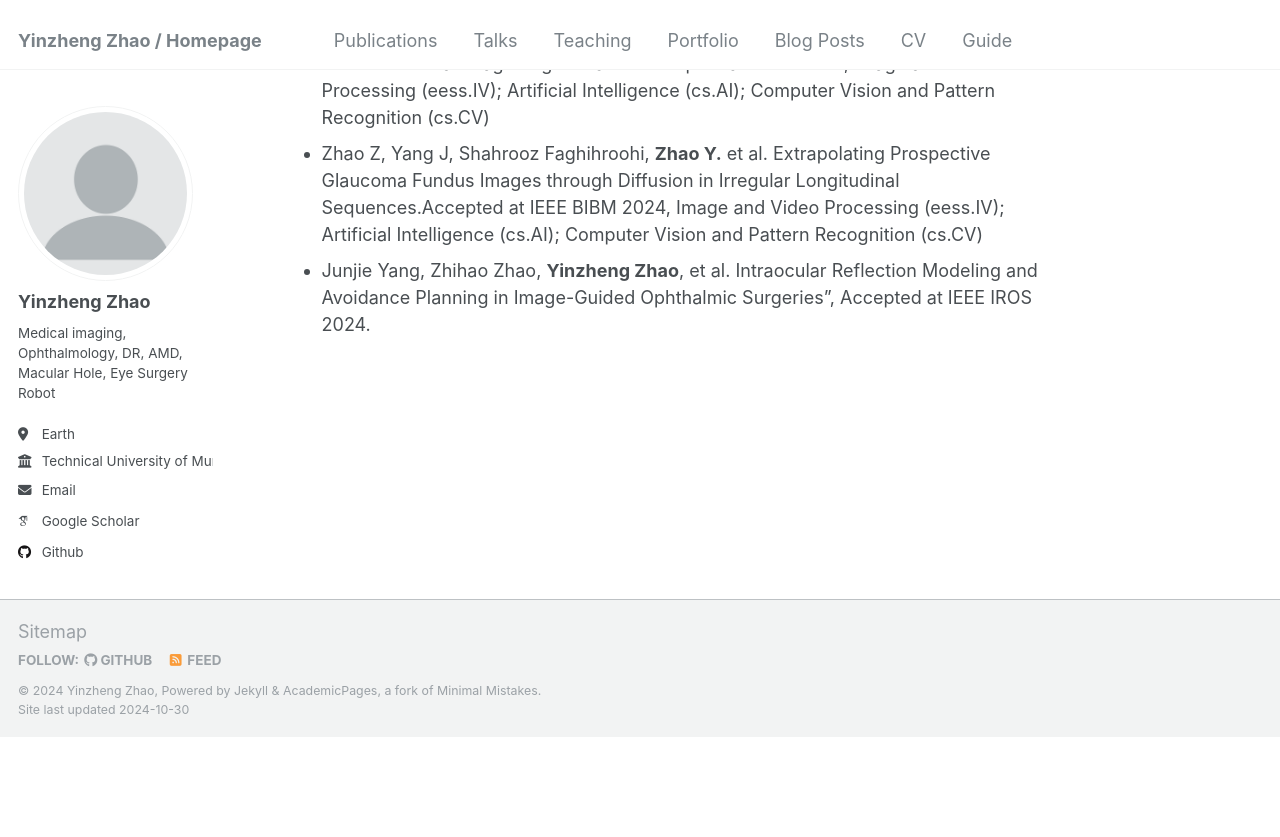
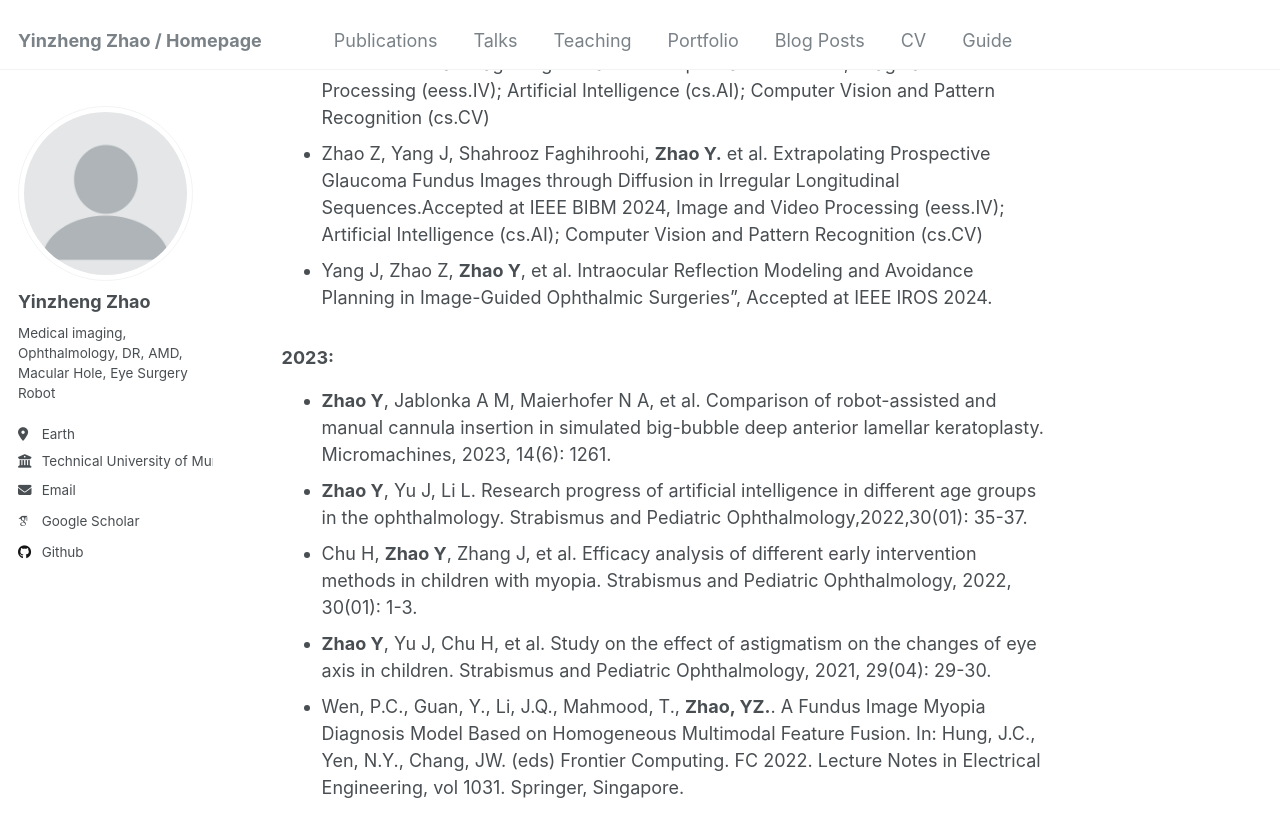
Before and after one commit to rouroumeimei/rouroumeimei.github.io, a Jekyll site: the page built from _pages/about.md, in a window 1280 px wide and 900 px high, scrolled down 1227 px. Shown: the top 837 px of the window. Built offline with Jekyll 4.4.1, drawn with Linux system fonts in a browser that asks for light colours; some web fonts are replaced; before the commit the page ends 1964 px from its top, so only the background shows below that.

Commit message:
Update about.md

```diff
--- a/_pages/about.md
+++ b/_pages/about.md
@@ -36,4 +36,11 @@ Dissemination of key techniques for dynamic stereoscopic visual impairment asses
 - **Zhao, Y.**, Zhao, Z., Yang, J. et al. AI-based fully automatic analysis of retinal vascular morphology in pediatric high myopia. BMC Ophthalmol，2024，24, 415.
 - Zhao Z, **Zhao Y**, Yang J, et al. KLDD: Kalman Filter based Linear Deformable Diffusion Model in Retinal Image Segmentation.Accepted at BIBM 2024, Image and Video Processing (eess.IV); Artificial Intelligence (cs.AI); Computer Vision and Pattern Recognition (cs.CV)
 - Zhao Z, Yang J, Shahrooz Faghihroohi, **Zhao Y.** et al. Extrapolating Prospective Glaucoma Fundus Images through Diffusion in Irregular Longitudinal Sequences.Accepted at IEEE BIBM 2024, Image and Video Processing (eess.IV); Artificial Intelligence (cs.AI); Computer Vision and Pattern Recognition (cs.CV)
-- Junjie Yang, Zhihao Zhao, **Yinzheng Zhao**, et al. Intraocular Reflection Modeling and Avoidance Planning in Image-Guided Ophthalmic Surgeries", Accepted at IEEE IROS 2024.
+- Yang J, Zhao Z, **Zhao Y**, et al. Intraocular Reflection Modeling and Avoidance Planning in Image-Guided Ophthalmic Surgeries", Accepted at IEEE IROS 2024.
+
+### 2023:
+- **Zhao Y**, Jablonka A M, Maierhofer N A, et al. Comparison of robot-assisted and manual cannula insertion in simulated big-bubble deep anterior lamellar keratoplasty. Micromachines, 2023, 14(6): 1261.
+- **Zhao Y**, Yu J, Li L. Research progress of artificial intelligence in different age groups in the ophthalmology. Strabismus and Pediatric Ophthalmology,2022,30(01): 35-37.
+- Chu H, **Zhao Y**, Zhang J, et al. Efficacy analysis of different early intervention methods in children with myopia. Strabismus and Pediatric Ophthalmology, 2022, 30(01): 1-3.
+- **Zhao Y**, Yu J, Chu H, et al. Study on the effect of astigmatism on the changes of eye axis in children. Strabismus and Pediatric Ophthalmology, 2021, 29(04): 29-30.
+- Wen, P.C., Guan, Y., Li, J.Q., Mahmood, T., **Zhao, YZ.**. A Fundus Image Myopia Diagnosis Model Based on Homogeneous Multimodal Feature Fusion. In: Hung, J.C., Yen, N.Y., Chang, JW. (eds) Frontier Computing. FC 2022. Lecture Notes in Electrical Engineering, vol 1031. Springer, Singapore.
```
